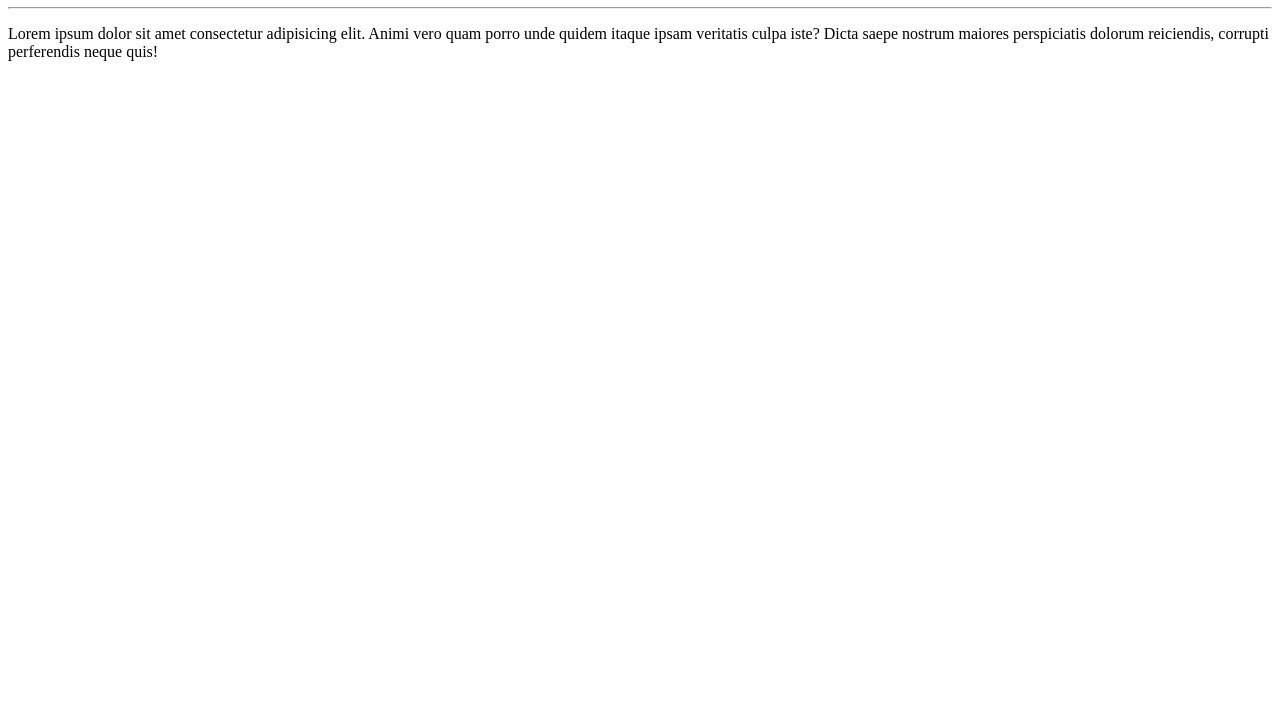
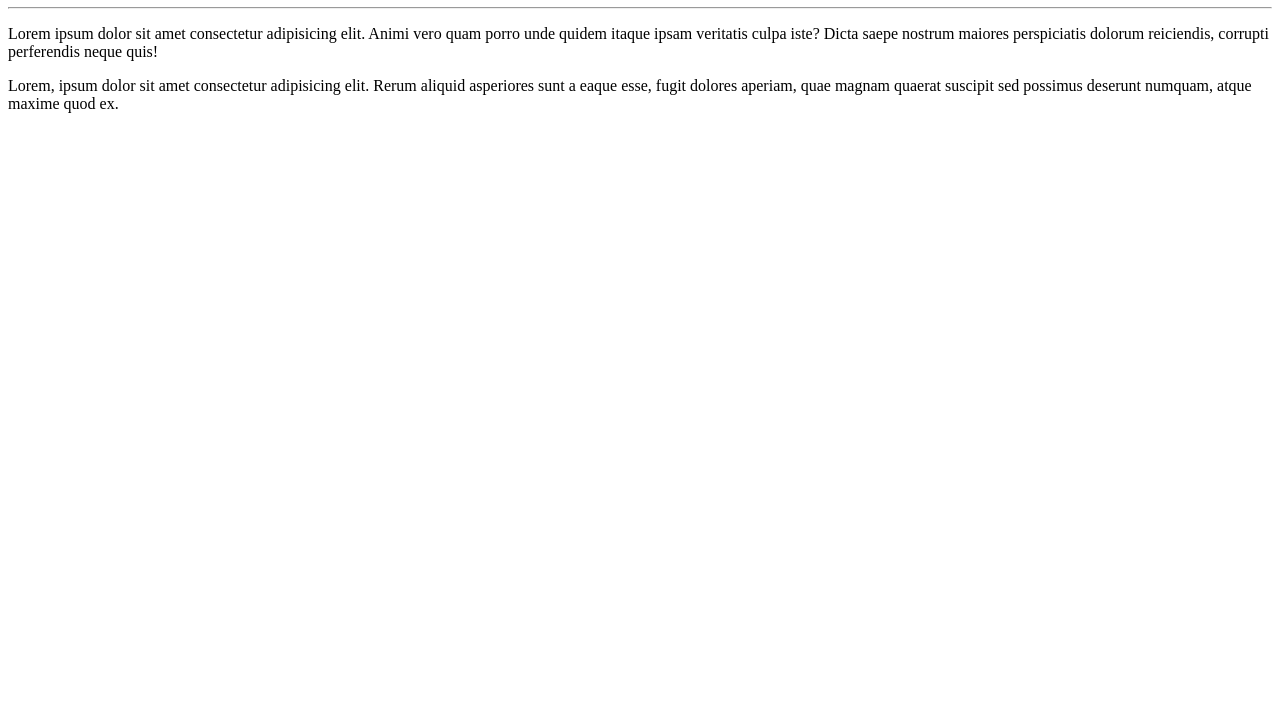
Before and after one commit to SauloHrodrigues/Teste-Ola-Mundo, a plain HTML site: page SiteExemplo/index.html in a window 1280 px wide. Shown: the part 73-800 px from the top of the page. Drawn offline with Linux system fonts and the light colour scheme.

Commit message:
Adicionei um paragrafo

```diff
--- a/SiteExemplo/index.html
+++ b/SiteExemplo/index.html
@@ -12,5 +12,6 @@
     <p>
         Lorem ipsum dolor sit amet consectetur adipisicing elit. Animi vero quam porro unde quidem itaque ipsam veritatis culpa iste? Dicta saepe nostrum maiores perspiciatis dolorum reiciendis, corrupti perferendis neque quis!
     </p>
+    <p>Lorem, ipsum dolor sit amet consectetur adipisicing elit. Rerum aliquid asperiores sunt a eaque esse, fugit dolores aperiam, quae magnam quaerat suscipit sed possimus deserunt numquam, atque maxime quod ex.</p>
 </body>
 </html>
```
